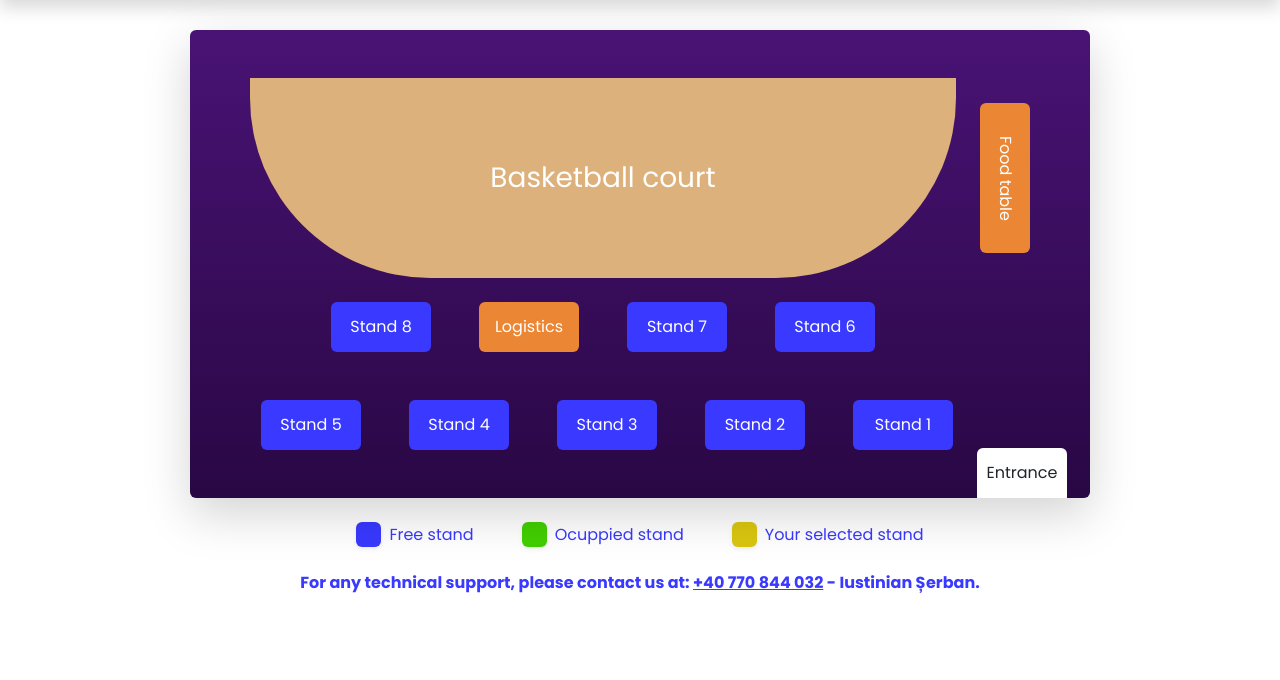
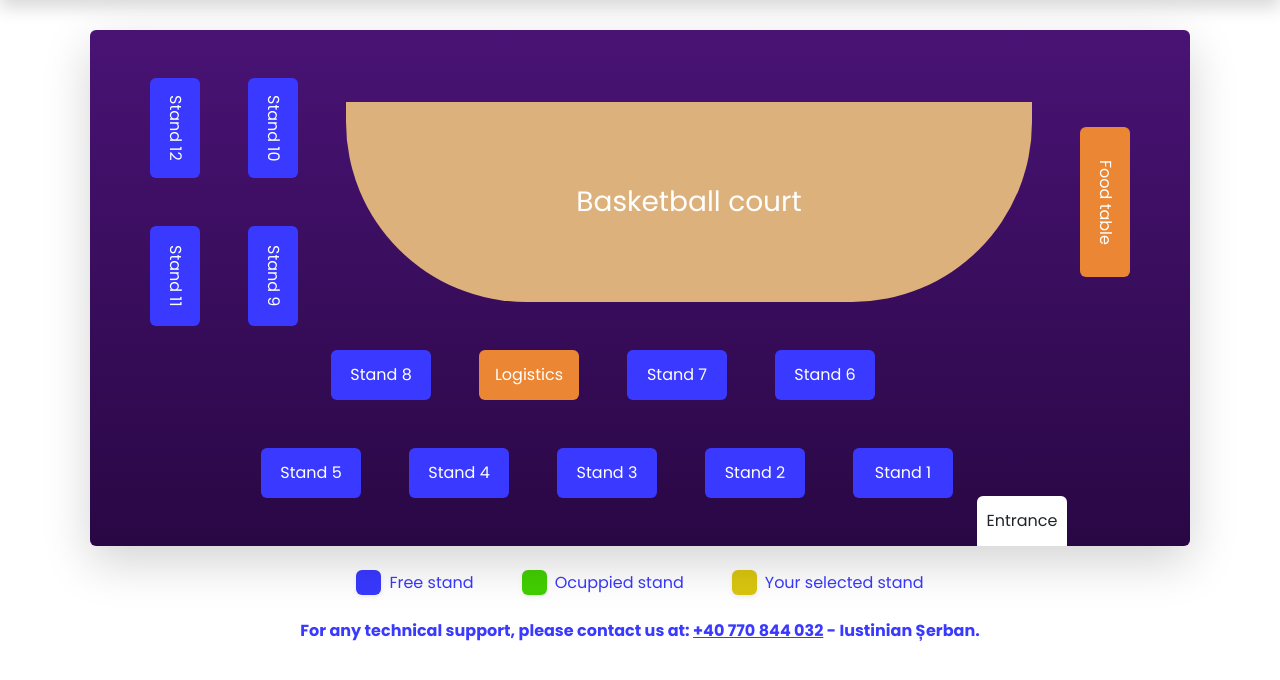
Before and after one commit to Serban2003/JobShop24-Stand-App, a plain HTML site: page index.html in a window 1280 px wide. Shown: the part 86-766 px from the top of the page. Drawn offline with nearby package versions, Linux system fonts and the light colour scheme; no server answers.

Commit message:
Add more stands

```diff
--- a/css/map.css
+++ b/css/map.css
@@ -1,7 +1,7 @@
 .map{
     position: relative;
-    width: 900px;
-    min-width: 720px;
+    width: 1100px;
+    min-width: 900px;
     background-image: linear-gradient(#491375, var(--depressing-purple));
     border-radius: 0.375rem;
 }
@@ -42,7 +42,7 @@
     transition: all 0.3s;
 }
 
-.stand:hover{
+.stand:hover, .flipped-stand:hover{
     cursor: pointer;
     background-color: var(--angel-white);
     color: var(--crazy-blue);
@@ -50,6 +50,16 @@
 
 .stand, .logistics-table{
     width: 100px;
+}
+
+.flipped-stand{
+    background-color: var(--crazy-blue);
+    color: var(--angel-white);
+    transition: all 0.3s;
+    height: 100px;
+    width: 50px;
+    writing-mode:vertical-rl;
+    text-orientation: mixed;
 }
 
 .ocuppied-stand{
--- a/index.html
+++ b/index.html
@@ -41,16 +41,29 @@
     <div class="main-content container">
         <div class="d-flex flex-column align-items-center gap-4">
             <div class="container map d-flex flex-column gap-4 shadow-lg">
-                <div class="d-flex gap-4 align-items-center mt-5 ms-5">
+                <div class="d-flex gap-lg-5 gap-md-4 gap-3 align-items-center mt-5 ms-5">
+                    <div class="d-flex flex-column gap-lg-5 gap-md-4 gap-3">
+                        <div class="flipped-stand btn d-flex justify-content-center align-items-center" id="stand-12"
+                            onclick="selectStand(12)">Stand 12</div>
+                        <div class="flipped-stand btn d-flex justify-content-center align-items-center" id="stand-11"
+                            onclick="selectStand(11)">Stand 11</div>
+                    </div>
+                    <div class="d-flex flex-column gap-lg-5 gap-md-4 gap-3">
+                        <div class="flipped-stand btn d-flex justify-content-center align-items-center" id="stand-10"
+                            onclick="selectStand(10)">Stand 10</div>
+                        <div class="flipped-stand btn d-flex justify-content-center align-items-center" id="stand-9"
+                            onclick="selectStand(9)">Stand 9</div>
+                    </div>
                     <div class="field d-flex align-items-center justify-content-center fs-3">Basketball court</div>
                     <div class="food-table btn d-flex align-items-center justify-content-center me-5">Food table</div>
                 </div>
 
-                <div class="d-flex flex-column gap-md-5 gap-4">
+                <div class="d-flex flex-column gap-lg-5 gap-md-4 gap-3">
                     <div class="d-flex gap-lg-5 gap-md-4 gap-3 justify-content-center">
                         <div class="stand btn d-flex justify-content-center align-items-center" id="stand-8"
                             onclick="selectStand(8)">Stand 8</div>
-                        <div class="btn logistics-table d-flex align-items-center justify-content-center">Logistics</div>
+                        <div class="btn logistics-table d-flex align-items-center justify-content-center">Logistics
+                        </div>
                         <div class="stand btn d-flex justify-content-center align-items-center" id="stand-7"
                             onclick="selectStand(7)">Stand 7</div>
                         <div class="d-flex gap-4">
@@ -91,7 +104,8 @@
                 </div>
             </div>
 
-            <p class="fw-bold text-crazy-blue">For any technical support, please contact us at: <a href="tel:+40 770 844 032" class="text-crazy-blue">+40 770 844 032</a> - Iustinian Șerban.</p>
+            <p class="fw-bold text-crazy-blue">For any technical support, please contact us at: <a
+                    href="tel:+40 770 844 032" class="text-crazy-blue">+40 770 844 032</a> - Iustinian Șerban.</p>
         </div>
     </div>
 
@@ -132,7 +146,7 @@
                     </div>
                     <div class="modal-body">
                         Are you sure you want to unselect this stand?<br>
-                            You can always select another available one, but keep in mind that you may lose your place!
+                        You can always select another available one, but keep in mind that you may lose your place!
 
                     </div>
                     <div class="modal-footer">
--- a/scripts/index.js
+++ b/scripts/index.js
@@ -20,7 +20,7 @@ var companyName = '';
 var companyStand = 0;
 var standKeys = '';
 var standInfo = '';
-var nrStands = 8;
+var nrStands = 12;
 
 firebase.auth().onAuthStateChanged(function (company) {
 
```
